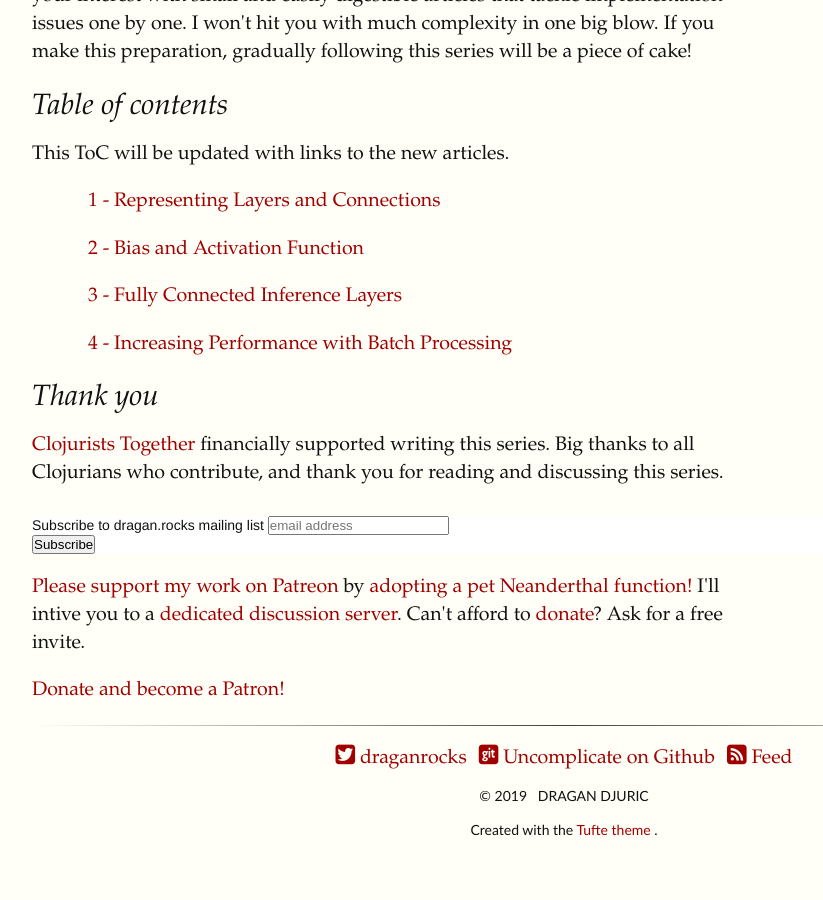
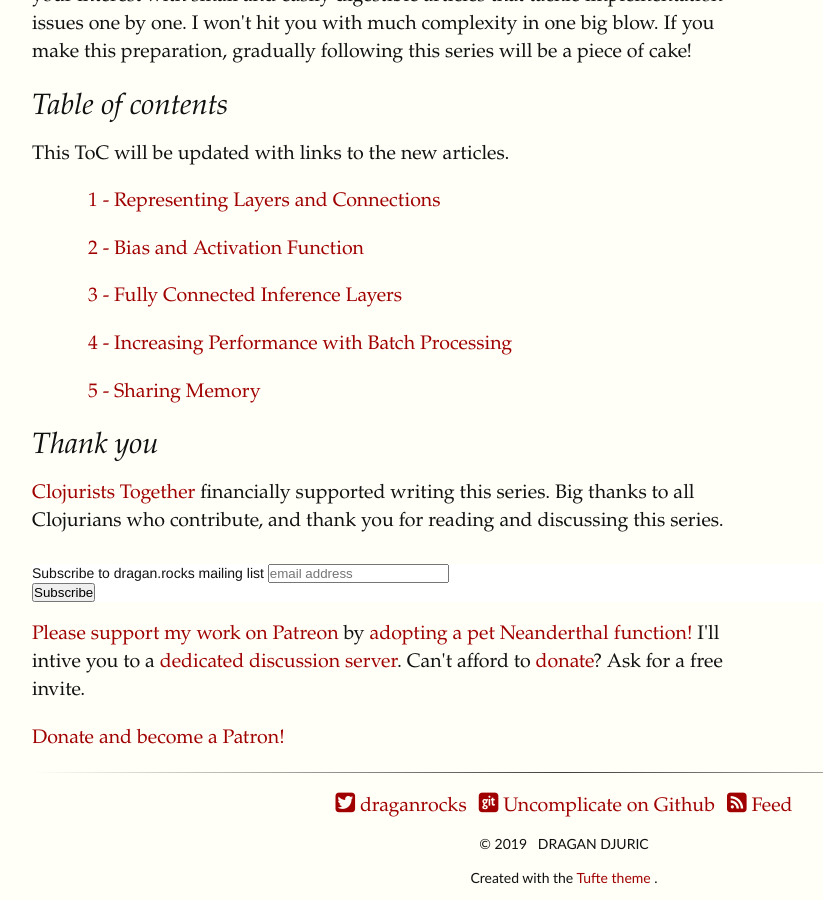
Before and after one commit to blueberry/blueberry.github.io, a Jekyll site: the page built from _posts/2019-02-01-Deep-Learning-in-Clojure-From-Scratch-to-GPU-0-Why-Bother.html, in a window 1280 px wide and 900 px high, scrolled down 2678 px. Shown: the whole window, without its empty margins (96-919 px from the left). Built offline with Jekyll 4.4.1, drawn with Linux system fonts in a browser that asks for light colours; comment, search, counter and statistics services are not loaded; before the commit the page ends 3530 px from its top, so only the background shows below that.

Commit message:
Update ToC.

```diff
--- a/_posts/2019-02-01-Deep-Learning-in-Clojure-From-Scratch-to-GPU-0-Why-Bother.html
+++ b/_posts/2019-02-01-Deep-Learning-in-Clojure-From-Scratch-to-GPU-0-Why-Bother.html
@@ -144,9 +144,11 @@ This ToC will be updated with links to the new articles.
 <li><a href="./Deep-Learning-in-Clojure-From-Scratch-to-GPU-2-Bias-and-Activation-Function">2 - Bias and Activation Function</a></li>
 <li><a href="./Deep-Learning-in-Clojure-From-Scratch-to-GPU-3-Fully-Connected-Inference-Layers">3 - Fully Connected Inference Layers</a></li>
 <li><a href="./Deep-Learning-in-Clojure-From-Scratch-to-GPU-4-Increasing-Performance-with-Batch-Processing">4 - Increasing Performance with Batch Processing</a></li>
+<li><a href="https://dragan.rocks/articles/19/Deep-Learning-in-Clojure-From-Scratch-to-GPU-5-Sharing-Memory">5 - Sharing Memory</a></li>
 </ul>
 </div>
 </div>
+
 <div id="outline-container-org48307cd" class="outline-2">
 <h2 id="org48307cd">Thank you</h2>
 <div class="outline-text-2" id="text-org48307cd">
```
